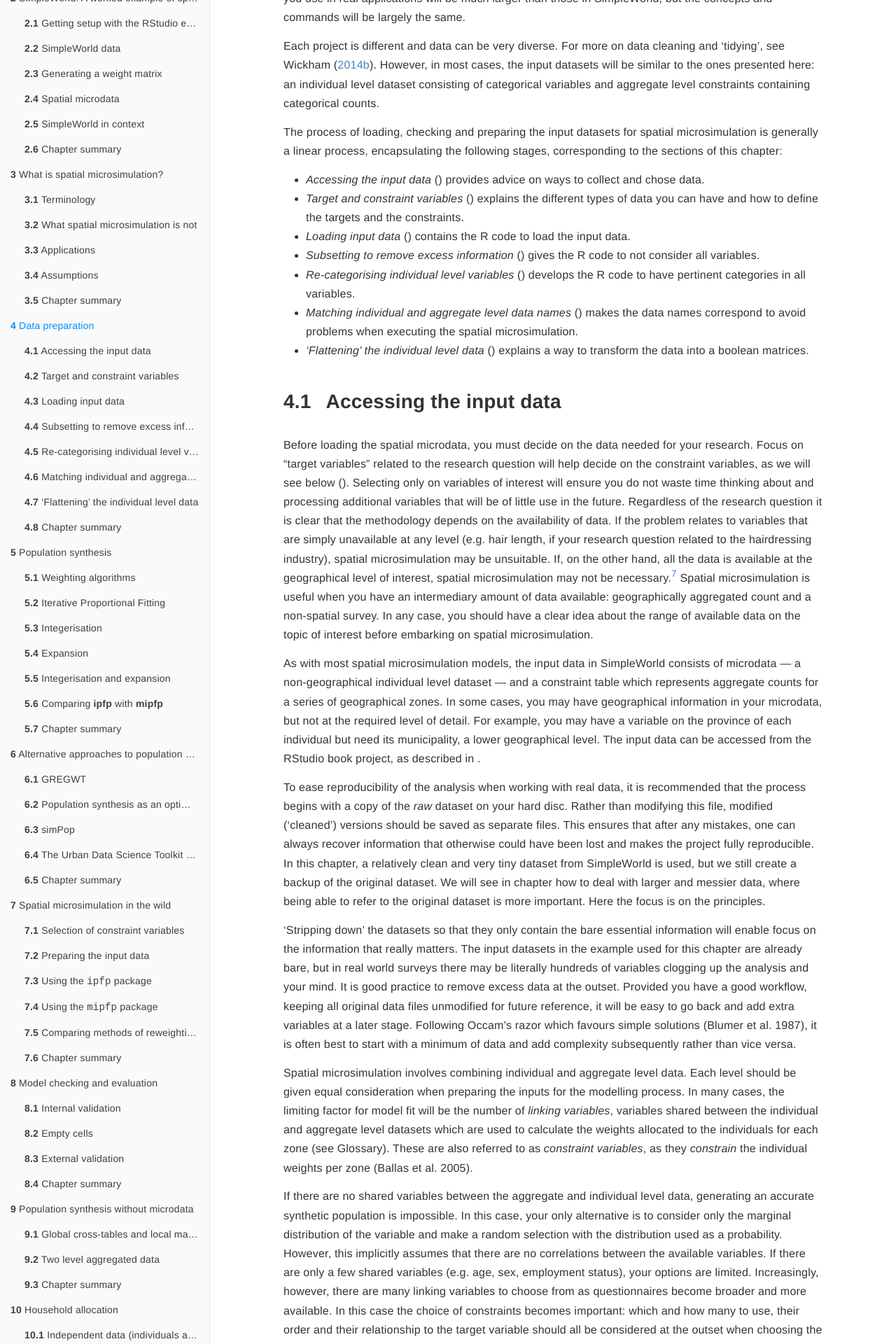
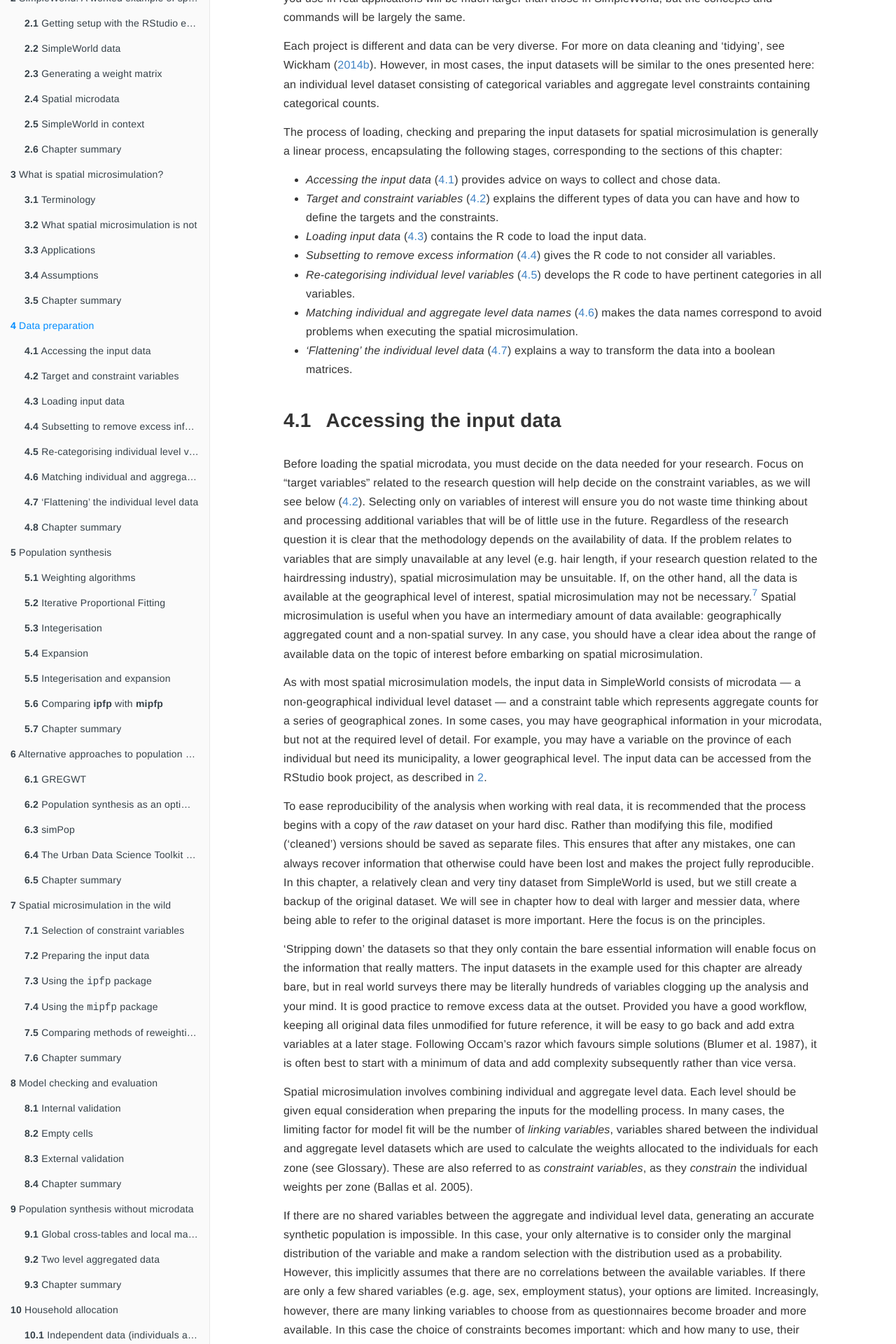
Before and after one commit to Robinlovelace/spatial-microsim-book, a Jekyll site: the page data-prep.html, which Jekyll copies as it is, in a window 1280 px wide. Shown: the part 417-2337 px from the top of the page at 70% size. Built offline with Jekyll 4.4.1, drawn with Linux system fonts in a browser that asks for light colours; formulas are drawn with MathJax 3.

Commit message:
Updating book (72)

```diff
--- a/data-prep.html
+++ b/data-prep.html
@@ -307,20 +307,20 @@ code > span.in { color: #60a0b0; font-weight: bold; font-style: italic; } /* Inf
 <p>Each project is different and data can be very diverse. For more on data cleaning and ‘tidying’, see <span class="citation">Wickham (<a href="#ref-tidy-data">2014</a><a href="#ref-tidy-data">b</a>)</span>. However, in most cases, the input datasets will be similar to the ones presented here: an individual level dataset consisting of categorical variables and aggregate level constraints containing categorical counts.</p>
 <p>The process of loading, checking and preparing the input datasets for spatial microsimulation is generally a linear process, encapsulating the following stages, corresponding to the sections of this chapter:</p>
 <ul>
-<li><em>Accessing the input data</em> (<a href="data-prep.html#accessing"></a>) provides advice on ways to collect and chose data.</li>
-<li><em>Target and constraint variables</em> (<a href="data-prep.html#Selecting"></a>) explains the different types of data you can have and how to define the targets and the constraints.</li>
-<li><em>Loading input data</em> (<a href="data-prep.html#Loading"></a>) contains the R code to load the input data.</li>
-<li><em>Subsetting to remove excess information</em> (<a href="data-prep.html#subsetting-prep"></a>) gives the R code to not consider all variables.</li>
-<li><em>Re-categorising individual level variables</em> (<a href="data-prep.html#re-categorise"></a>) develops the R code to have pertinent categories in all variables.</li>
-<li><em>Matching individual and aggregate level data names</em> (<a href="data-prep.html#matching"></a>) makes the data names correspond to avoid problems when executing the spatial microsimulation.</li>
-<li><em>‘Flattening’ the individual level data</em> (<a href="data-prep.html#flattening"></a>) explains a way to transform the data into a boolean matrices.</li>
+<li><em>Accessing the input data</em> (<a href="data-prep.html#accessing">4.1</a>) provides advice on ways to collect and chose data.</li>
+<li><em>Target and constraint variables</em> (<a href="data-prep.html#Selecting">4.2</a>) explains the different types of data you can have and how to define the targets and the constraints.</li>
+<li><em>Loading input data</em> (<a href="data-prep.html#Loading">4.3</a>) contains the R code to load the input data.</li>
+<li><em>Subsetting to remove excess information</em> (<a href="data-prep.html#subsetting-prep">4.4</a>) gives the R code to not consider all variables.</li>
+<li><em>Re-categorising individual level variables</em> (<a href="data-prep.html#re-categorise">4.5</a>) develops the R code to have pertinent categories in all variables.</li>
+<li><em>Matching individual and aggregate level data names</em> (<a href="data-prep.html#matching">4.6</a>) makes the data names correspond to avoid problems when executing the spatial microsimulation.</li>
+<li><em>‘Flattening’ the individual level data</em> (<a href="data-prep.html#flattening">4.7</a>) explains a way to transform the data into a boolean matrices.</li>
 </ul>
 <div id="accessing" class="section level2">
 <h2><span class="header-section-number">4.1</span> Accessing the input data</h2>
 <p></p>
-<p>Before loading the spatial microdata, you must decide on the data needed for your research. Focus on “target variables” related to the research question will help decide on the constraint variables, as we will see below (<a href="data-prep.html#Selecting"></a>). Selecting only on variables of interest will ensure you do not waste time thinking about and processing additional variables that will be of little use in the future. Regardless of the research question it is clear that the methodology depends on the availability of data. If the problem relates to variables that are simply unavailable at any level (e.g. hair length, if your research question related to the hairdressing industry), spatial microsimulation may be unsuitable. If, on the other hand, all the data is available at the geographical level of interest, spatial microsimulation may not be necessary.<a href="#fn7" class="footnoteRef" id="fnref7"><sup>7</sup></a> Spatial microsimulation is useful when you have an intermediary amount of data available: geographically aggregated count and a non-spatial survey. In any case, you should have a clear idea about the range of available data on the topic of interest before embarking on spatial microsimulation.</p>
+<p>Before loading the spatial microdata, you must decide on the data needed for your research. Focus on “target variables” related to the research question will help decide on the constraint variables, as we will see below (<a href="data-prep.html#Selecting">4.2</a>). Selecting only on variables of interest will ensure you do not waste time thinking about and processing additional variables that will be of little use in the future. Regardless of the research question it is clear that the methodology depends on the availability of data. If the problem relates to variables that are simply unavailable at any level (e.g. hair length, if your research question related to the hairdressing industry), spatial microsimulation may be unsuitable. If, on the other hand, all the data is available at the geographical level of interest, spatial microsimulation may not be necessary.<a href="#fn7" class="footnoteRef" id="fnref7"><sup>7</sup></a> Spatial microsimulation is useful when you have an intermediary amount of data available: geographically aggregated count and a non-spatial survey. In any case, you should have a clear idea about the range of available data on the topic of interest before embarking on spatial microsimulation.</p>
 <p> </p>
-<p>As with most spatial microsimulation models, the input data in SimpleWorld consists of microdata — a non-geographical individual level dataset — and a constraint table which represents aggregate counts for a series of geographical zones. In some cases, you may have geographical information in your microdata, but not at the required level of detail. For example, you may have a variable on the province of each individual but need its municipality, a lower geographical level. The input data can be accessed from the RStudio book project, as described in <a href="SimpleWorld.html#SimpleWorld"></a>.</p>
+<p>As with most spatial microsimulation models, the input data in SimpleWorld consists of microdata — a non-geographical individual level dataset — and a constraint table which represents aggregate counts for a series of geographical zones. In some cases, you may have geographical information in your microdata, but not at the required level of detail. For example, you may have a variable on the province of each individual but need its municipality, a lower geographical level. The input data can be accessed from the RStudio book project, as described in <a href="SimpleWorld.html#SimpleWorld">2</a>.</p>
 <p> To ease reproducibility of the analysis when working with real data, it is recommended that the process begins with a copy of the <em>raw</em> dataset on your hard disc. Rather than modifying this file, modified (‘cleaned’) versions should be saved as separate files. This ensures that after any mistakes, one can always recover information that otherwise could have been lost and makes the project fully reproducible. In this chapter, a relatively clean and very tiny dataset from SimpleWorld is used, but we still create a backup of the original dataset. We will see in chapter  how to deal with larger and messier data, where being able to refer to the original dataset is more important. Here the focus is on the principles.</p>
 <p></p>
 <p>‘Stripping down’ the datasets so that they only contain the bare essential information will enable focus on the information that really matters. The input datasets in the example used for this chapter are already bare, but in real world surveys there may be literally hundreds of variables clogging up the analysis and your mind. It is good practice to remove excess data at the outset. Provided you have a good workflow, keeping all original data files unmodified for future reference, it will be easy to go back and add extra variables at a later stage. Following Occam’s razor which favours simple solutions (Blumer et al. 1987), it is often best to start with a minimum of data and add complexity subsequently rather than vice versa.</p>
```
Also changed, not shown: search_index.json.
